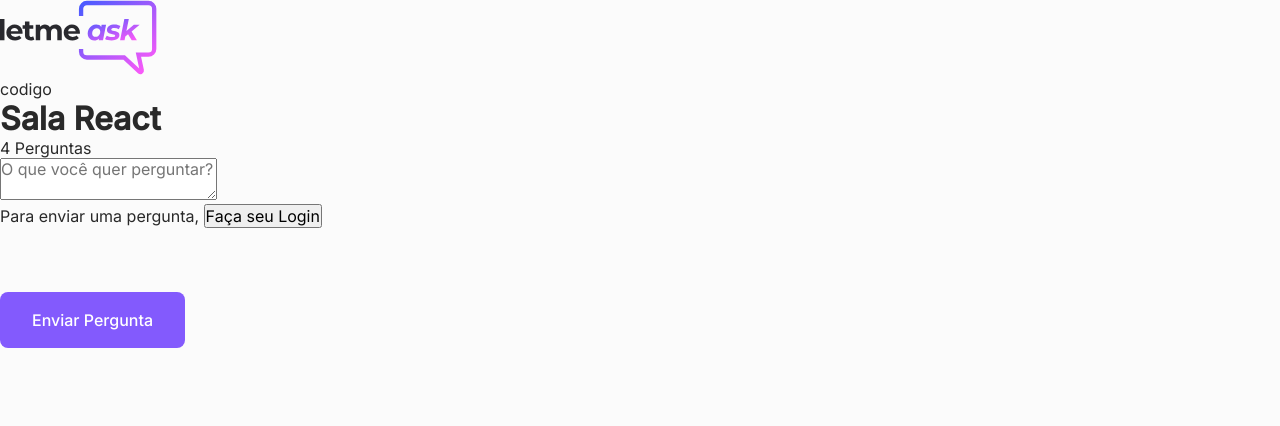
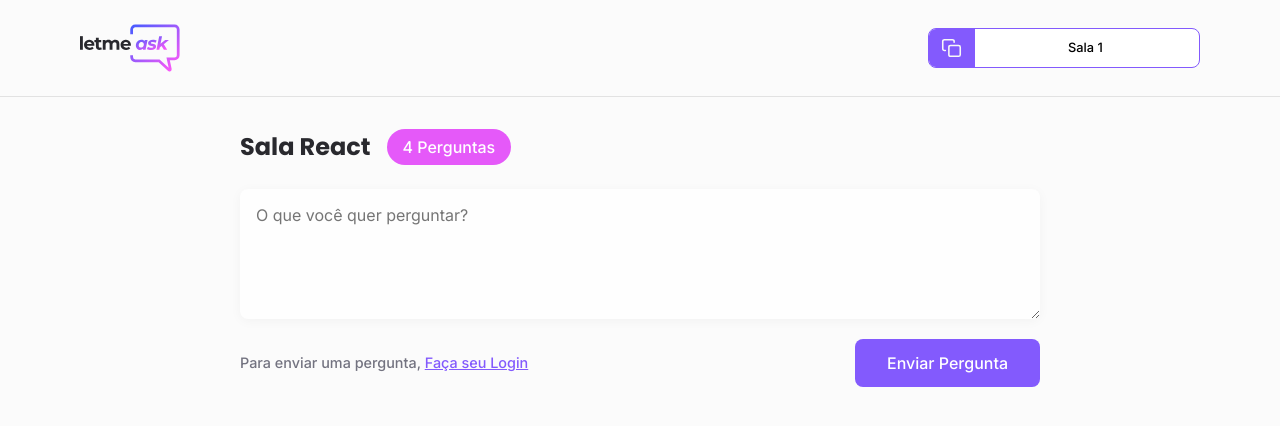
Before and after one commit to luizfelipebraga/LetMeAsk-NLW, a React (Create React App) app: page /rooms/1 in a window 1280 px wide. Shown: the top 426 px of the page. Built offline with nearby package versions, Linux system fonts and the light colour scheme; no server answers.

Commit message:
creating room code component and add a function to copy this code and share with friends :)

```diff
--- /dev/null
+++ b/src/components/RoomCode.tsx
@@ -0,0 +1,23 @@
+import copyImg from '../assets/images/copy.svg';
+
+import styles from '../styles/roomCode.module.scss';
+
+type RoomCodeProps = {
+    code: string;
+}
+
+export default function RoomCode(props: RoomCodeProps) {
+
+    function copyRoomCodeToClipboard() {
+        navigator.clipboard.writeText(props.code)
+    }
+
+    return (
+        <button className={styles.roomCode} onClick={copyRoomCodeToClipboard}>
+            <div>
+                <img src={copyImg} alt="Copiar código" />
+            </div>
+            <span>Sala {props.code}</span>
+        </button>
+    )
+}
--- a/src/pages/Room.tsx
+++ b/src/pages/Room.tsx
@@ -1,33 +1,43 @@
 import styles from '../styles/room.module.scss';
+
+import {useParams} from 'react-router-dom';
 
 import logoImg from '../assets/images/logo.svg';
 import { Button } from '../components/Button';
+import RoomCode from '../components/RoomCode';
+
+type RoomParams = {
+    id: string
+}
 
 export default function Room() {
+
+    const params = useParams<RoomParams>();
+
     return (
         <div className={styles.pageRoom}>
             <header>
                 <div className={styles.content}>
                     <img src={logoImg} alt="Logo LetmeAsk" />
-                    <div>codigo</div>
+                    <RoomCode code={params.id}/>
                 </div>
             </header>
 
-            <main className={styles.content}>
+            <main>
                 <div className={styles.roomTitle}>
                     <h1>Sala React</h1>
                     <span>4 Perguntas</span>
                 </div>
-            </main>
 
-            <form >
-                <textarea placeholder="O que você quer perguntar?"/>
 
+                <form>
+                    <textarea placeholder="O que você quer perguntar?"></textarea>
                     <div className={styles.formFooter}>
                         <span>Para enviar uma pergunta, <button>Faça seu Login</button></span>
                         <Button>Enviar Pergunta</Button>
                     </div>
                 </form>
+            </main>
         </div>
     )
 }
--- a/src/styles/button.module.scss
+++ b/src/styles/button.module.scss
@@ -1,6 +1,5 @@
 .button {
-    margin-top: 4rem;
-    height: 3.5rem;
+    height: 3rem;
     border-radius: 0.5rem;
     font-weight: 500;
     background: #835afd;
--- a/src/styles/global.scss
+++ b/src/styles/global.scss
@@ -12,3 +12,14 @@ body {
 body, input, button, textarea {
     font: 400 1rem 'Inter', sans-serif;
 }
+
+textarea {
+    width: 100%;
+    border: 0;
+    padding: 1rem;
+    border-radius: .5rem;
+    background-color: #fefefe;
+    box-shadow: 0 2px 12px rgba(0, 0, 0, 0.04);
+    resize: vertical;
+    min-height: 130px;
+}
--- a/src/styles/room.module.scss
+++ b/src/styles/room.module.scss
@@ -0,0 +1,81 @@
+.pageRoom {
+    header {
+        padding: 1.5rem;
+        border-bottom: 1px solid #e2e2e2;
+
+        .content {
+            max-width: 1120px;
+            margin: 0 auto;
+            display: flex;
+            justify-content: space-between;
+            align-items: center;
+
+            > img {
+                max-height: 3rem;
+            }
+        }
+    }
+
+    main {
+        max-width: 800px;
+        margin: 0 auto;
+
+        .roomTitle {
+            margin: 2rem 0 1.5rem;
+            display: flex;
+            align-items: center;
+
+            h1 {
+                font-family: 'Poppins', sans-serif;
+                font-size: 1.5rem;
+                color: #29292e;
+            }
+
+            span {
+                margin-left: 1rem;
+                background: #e559f9;
+                border-radius: 9999px;
+                padding: .5rem 1rem;
+                color: #FFF;
+                font-weight: 500;
+                font-size: 1rem;
+            }
+        }
+
+        form {
+            textarea {
+                width: 100%;
+                border: 0;
+                padding: 1rem;
+                border-radius: .5rem;
+                background-color: #fefefe;
+                box-shadow: 0 2px 12px rgba(0, 0, 0, 0.04);
+                resize: vertical;
+                min-height: 130px;
+            }
+
+            .formFooter {
+                display: flex;
+                justify-content: space-between;
+                align-items: center;
+                margin-top: 1rem;
+
+                span {
+                    font-size: 0.9rem;
+                    color: #737380;
+                    font-weight: 500;
+
+                    button {
+                        background: transparent;
+                        border: 0;
+                        color: #835AFD;
+                        text-decoration: underline;
+                        font-size: 0.9rem;
+                        font-weight: 500;
+                        cursor: pointer;
+                    }
+                }
+            }
+        }
+    }
+}
--- /dev/null
+++ b/src/styles/roomCode.module.scss
@@ -0,0 +1,34 @@
+.roomCode {
+    height: 2.5rem;
+    border-radius: .5rem;
+    overflow: hidden;
+
+    background: #FFF;
+    border: 1px solid #835AFD;
+    cursor: pointer;
+
+    display: flex;
+
+    div {
+        background: #835AFD;
+        padding: 0 0.8rem;
+        height: 100%;
+        display: flex;
+        justify-content: center;
+        align-items: center;
+
+        > img {
+            height:1.3rem;
+        }
+    }
+
+    span {
+        display: block;
+        align-self: center;
+        flex: 1;
+        padding: 0 1rem 0 0.8rem;
+        width: 14rem;
+        font-size: .8rem;
+        font-weight: 500;
+    }
+}
```
Lines whose indentation alone changed are shown as unchanged.
